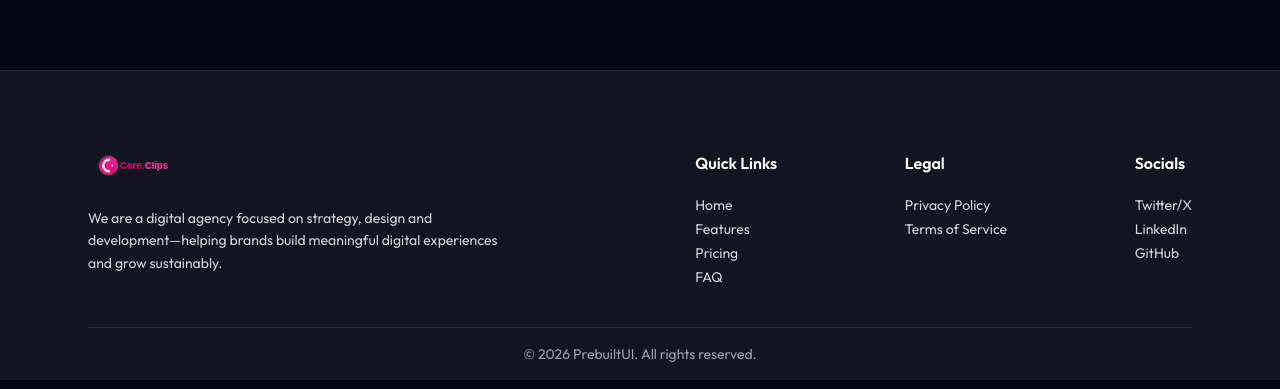
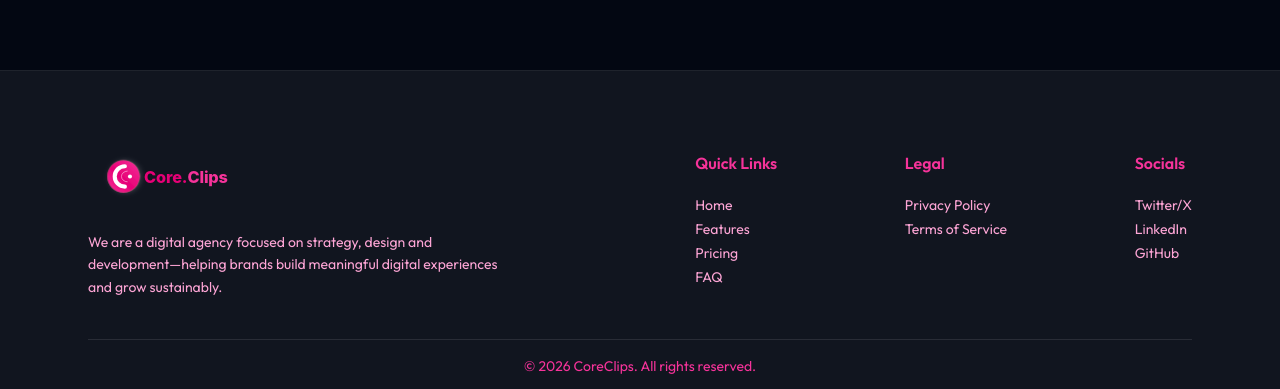
Before and after one commit to OtakuTotipotent/core-clip, a React (Vite) app in the folder client/: page / in a window 1280 px wide. Shown: the part 3165-3554 px from the top of the page. Built offline with nearby package versions, Linux system fonts and the light colour scheme; the HTML template or start-up script is replaced by a standard one.

Commit message:
feat: apply theme to footer

```diff
--- a/client/src/components/Footer.tsx
+++ b/client/src/components/Footer.tsx
@@ -4,7 +4,7 @@ import { motion } from "framer-motion";
 export default function Footer() {
   return (
     <motion.footer
-      className="bg-white/6 border-t border-white/6 pt-10 text-gray-300"
+      className="bg-white/6 border-t border-white/6 pt-10 text-pink-300"
       initial={{ opacity: 0 }}
       whileInView={{ opacity: 1 }}
       viewport={{ once: true }}
@@ -13,7 +13,7 @@ export default function Footer() {
       <div className="max-w-6xl mx-auto px-6">
         <div className="flex flex-col md:flex-row items-start justify-between gap-10 py-10 border-b border-white/10">
           <div>
-            <img src="/logo.svg" alt="logo" className="h-8" />
+            <img src="/logo.svg" alt="logo" className="h-14" />
             <p className="max-w-[410px] mt-6 text-sm leading-relaxed">
               We are a digital agency focused on strategy, design and
               development—helping brands build meaningful digital experiences
@@ -24,7 +24,7 @@ export default function Footer() {
           <div className="flex flex-wrap justify-between w-full md:w-[45%] gap-5">
             {footerLinks.map((section, index) => (
               <div key={index}>
-                <h3 className="font-semibold text-base text-white md:mb-5 mb-2">
+                <h3 className="font-semibold text-base text-pink-500 md:mb-5 mb-2">
                   {section.title}
                 </h3>
                 <ul className="text-sm space-y-1">
@@ -33,7 +33,7 @@ export default function Footer() {
                       <li key={i}>
                         <a
                           href={link.url}
-                          className="hover:text-white transition"
+                          className="hover:text-pink-500 transition"
                         >
                           {link.name}
                         </a>
@@ -46,10 +46,10 @@ export default function Footer() {
           </div>
         </div>
 
-        <p className="py-4 text-center text-sm text-gray-400">
+        <p className="py-4 text-center text-sm text-pink-500">
           © {new Date().getFullYear()}{" "}
-          <a href="https://prebuiltui.com/tailwind-templates?ref=pixel-forge">
-            PrebuiltUI
+          <a href="#">
+            CoreClips
           </a>
           . All rights reserved.
         </p>
```
